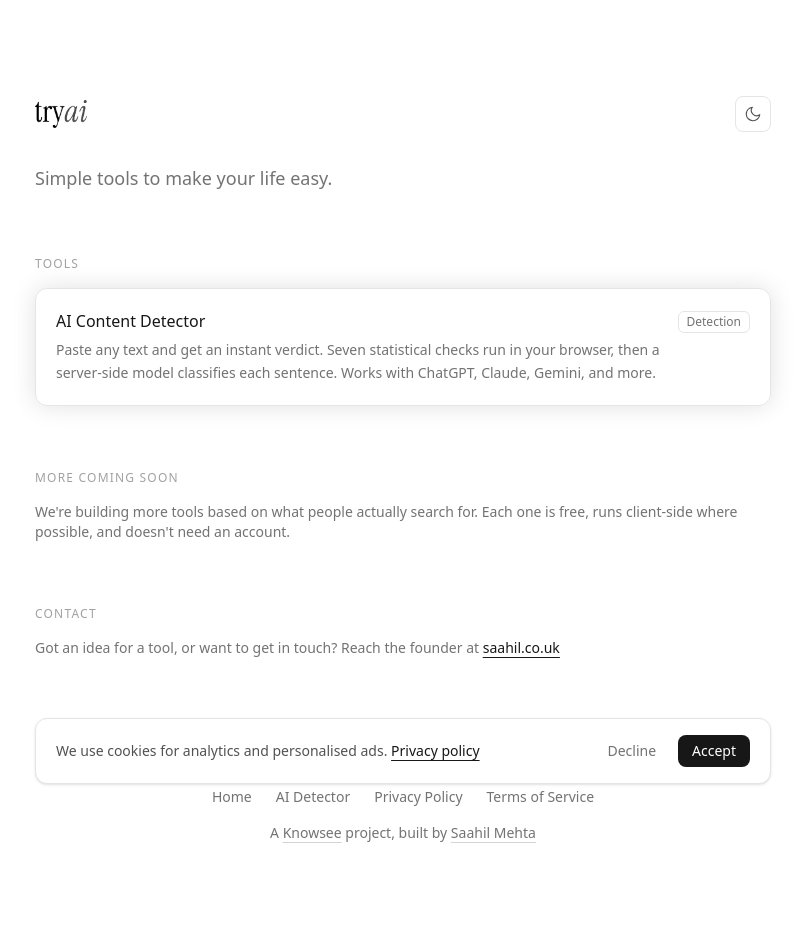
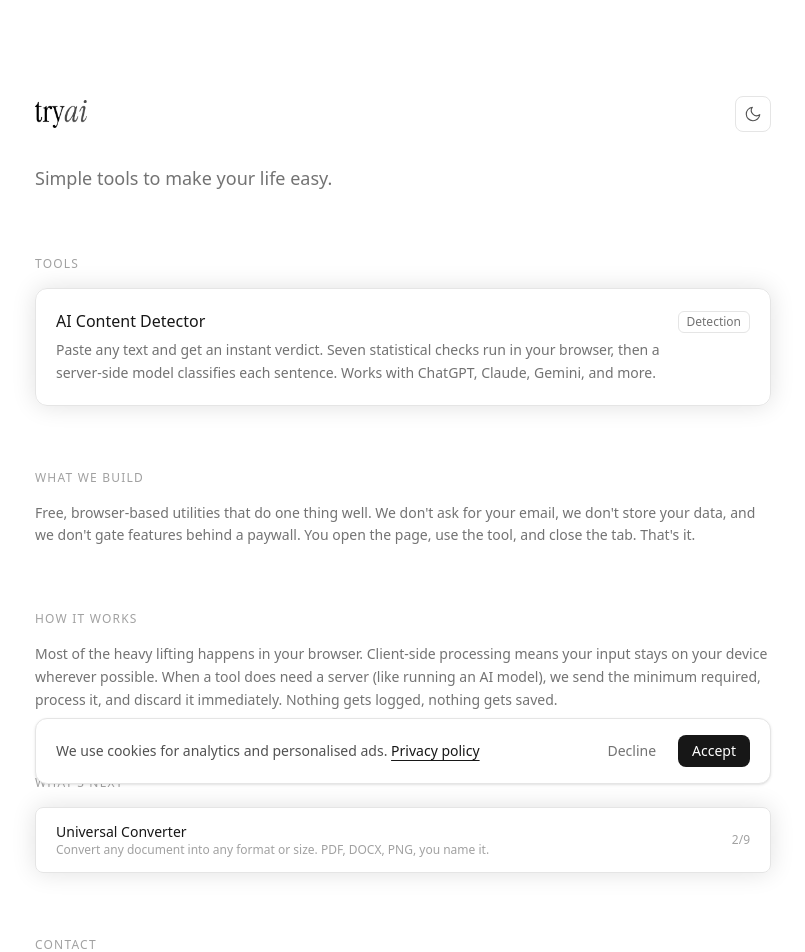
Before and after one commit to saahil-mehta/tryai-tools, a Next.js app: page / in a window 1280 px wide. Shown: the top 952 px of the page, without its empty margins (237-1042 px from the left). Built offline with nearby package versions, Linux system fonts and the light colour scheme.

Commit message:
feat(home): expand homepage with editorial content and upcoming tools
Add 'What we build' and 'How it works' editorial sections to satisfy
AdSense publisher content requirements. Replace 'More coming soon'
with an animated 'What's next' card that rotates through planned tools.

```diff
--- a/app/page.tsx
+++ b/app/page.tsx
@@ -2,6 +2,7 @@ import type { Metadata } from "next";
 import Link from "next/link";
 import { SiteHeader } from "@/components/site-header";
 import { SiteFooter } from "@/components/site-footer";
+import { UpcomingTools } from "@/components/upcoming-tools";
 
 export const metadata: Metadata = {
   title:
@@ -105,13 +106,36 @@ export default function Home() {
 
           <section className="mt-16">
             <h2 className="text-xs font-medium uppercase tracking-widest text-neutral-400 dark:text-neutral-500">
-              More coming soon
+              What we build
             </h2>
-            <p className="mt-4 text-sm text-neutral-500 dark:text-neutral-400">
-              We&apos;re building more tools based on what people actually
-              search for. Each one is free, runs client-side where possible, and
-              doesn&apos;t need an account.
+            <p className="mt-4 text-sm text-neutral-500 dark:text-neutral-400 leading-relaxed">
+              Free, browser-based utilities that do one thing well. We
+              don&apos;t ask for your email, we don&apos;t store your data, and
+              we don&apos;t gate features behind a paywall. You open the page,
+              use the tool, and close the tab. That&apos;s it.
             </p>
+          </section>
+
+          <section className="mt-16">
+            <h2 className="text-xs font-medium uppercase tracking-widest text-neutral-400 dark:text-neutral-500">
+              How it works
+            </h2>
+            <p className="mt-4 text-sm text-neutral-500 dark:text-neutral-400 leading-relaxed">
+              Most of the heavy lifting happens in your browser. Client-side
+              processing means your input stays on your device wherever
+              possible. When a tool does need a server (like running an AI
+              model), we send the minimum required, process it, and discard it
+              immediately. Nothing gets logged, nothing gets saved.
+            </p>
+          </section>
+
+          <section className="mt-16">
+            <h2 className="text-xs font-medium uppercase tracking-widest text-neutral-400 dark:text-neutral-500">
+              What&apos;s next
+            </h2>
+            <div className="mt-4">
+              <UpcomingTools />
+            </div>
           </section>
 
           <section className="mt-16">
--- /dev/null
+++ b/components/upcoming-tools.tsx
@@ -0,0 +1,93 @@
+"use client";
+
+import { useEffect, useState } from "react";
+
+const upcomingTools = [
+  {
+    name: "Paraphraser",
+    description: "Rewrite any text in a different tone or style, instantly.",
+  },
+  {
+    name: "Universal Converter",
+    description:
+      "Convert any document into any format or size. PDF, DOCX, PNG, you name it.",
+  },
+  {
+    name: "Resume Humaniser",
+    description:
+      "Turn AI-written CVs into natural, human-sounding copy. Powered by custom-trained models.",
+  },
+  {
+    name: "Mortgage & Stamp Duty Calculator",
+    description:
+      "Rates, repayments, and stamp duty for the UK, US, and EU in one place.",
+  },
+  {
+    name: "Salary Tax Calculator",
+    description:
+      "Take-home pay after tax for every UK, US, and EU bracket. Updated for 2026.",
+  },
+  {
+    name: "JSON Formatter",
+    description: "Paste messy JSON, get clean pretty-printed output.",
+  },
+  {
+    name: "Translator",
+    description: "Translate text between 100+ languages, powered by AI.",
+  },
+  {
+    name: "Joke Generator",
+    description: "AI-powered jokes on any topic. Some actually funny.",
+  },
+  {
+    name: "Comeback Generator",
+    description:
+      "Need a witty reply? Paste what they said, get a sharp response back.",
+  },
+];
+
+const ITEM_HEIGHT = 40;
+
+export function UpcomingTools() {
+  const [index, setIndex] = useState(0);
+
+  useEffect(() => {
+    const interval = setInterval(() => {
+      setIndex((prev) => (prev + 1) % upcomingTools.length);
+    }, 3000);
+    return () => clearInterval(interval);
+  }, []);
+
+  return (
+    <div className="rounded-lg border border-neutral-200 dark:border-neutral-700 px-5 py-3 feature-expand-glow">
+      <div className="flex items-center justify-between gap-4">
+        <div className="min-w-0 flex-1" style={{ height: ITEM_HEIGHT }}>
+          <div className="overflow-hidden" style={{ height: ITEM_HEIGHT }}>
+            <div
+              className="transition-transform duration-500 ease-in-out"
+              style={{ transform: `translateY(-${index * ITEM_HEIGHT}px)` }}
+            >
+              {upcomingTools.map((tool) => (
+                <div
+                  key={tool.name}
+                  className="flex flex-col justify-center"
+                  style={{ height: ITEM_HEIGHT }}
+                >
+                  <span className="text-sm font-medium text-neutral-900 dark:text-neutral-100">
+                    {tool.name}
+                  </span>
+                  <span className="text-xs text-neutral-400 dark:text-neutral-500 truncate">
+                    {tool.description}
+                  </span>
+                </div>
+              ))}
+            </div>
+          </div>
+        </div>
+        <span className="text-xs text-neutral-400 dark:text-neutral-500 tabular-nums shrink-0">
+          {index + 1}/{upcomingTools.length}
+        </span>
+      </div>
+    </div>
+  );
+}
```
